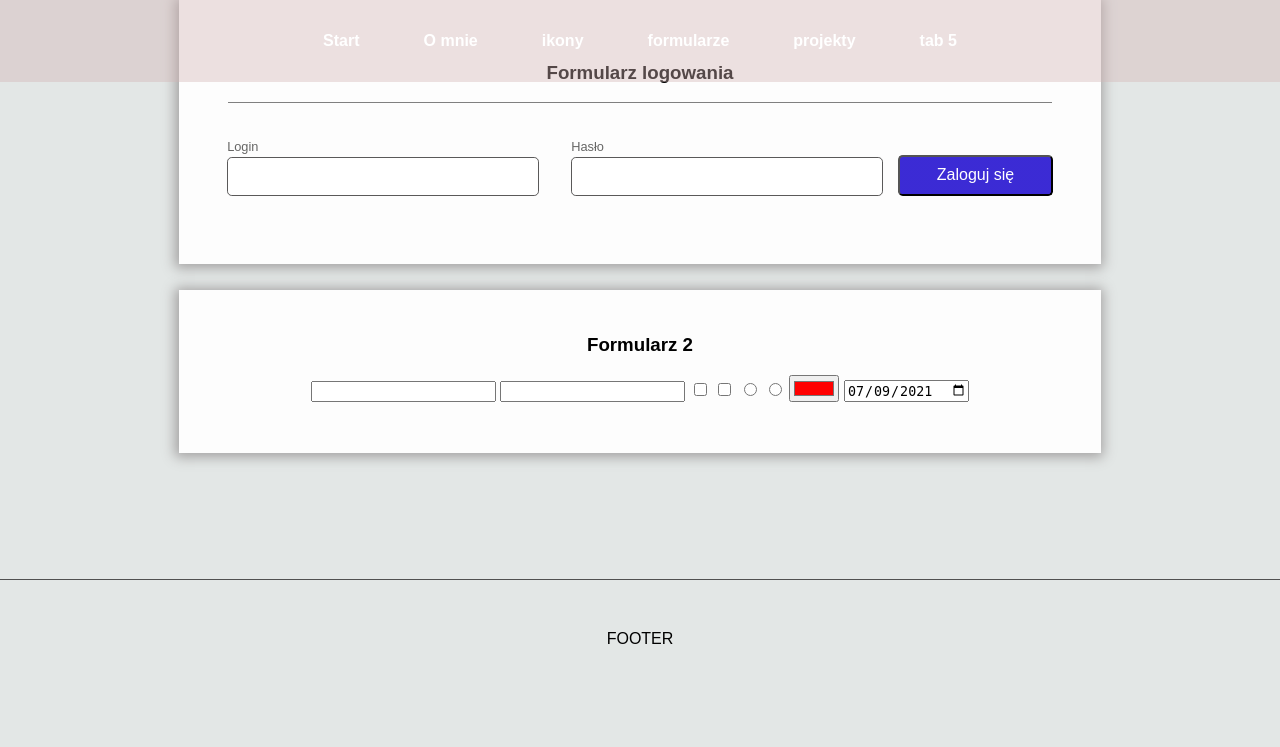
After one commit to karolinascibek/several-small-apps-HTML-CSS-JS, a PHP site: page /forms.php in a window 1280 px wide. The commit adds this page. Shown: the top 747 px of the page. Run offline with PHP 8.4, Linux system fonts and the light colour scheme; some libraries are stand-ins or nearby versions.

Commit message:
nawigacja i szablony zakłdek

```diff
--- /dev/null
+++ b/css/forms_style.css
@@ -0,0 +1,98 @@
+.forms{
+    width: 100%;
+    display: flex;
+    flex-direction: column;
+    align-items: center;
+}
+.form-1-container{
+    margin-bottom: 2%;
+    width: 70%;
+    background: rgb(253, 253, 253);
+    padding:  2% 1%;
+    padding-bottom: 4%;
+    display: flex;
+    flex-direction: column;
+    align-items: center;
+    box-shadow: -1px 1px 12px 3px #A3A1A1;
+    transition: box-shadow 0.2s ease-out 0s;
+}
+
+/* form-1 */
+
+.form-1-name{
+    width: 92%;
+    border-bottom: 1px solid grey;
+    text-align: center;
+    padding: 2% 0;
+}
+
+.form-1{
+    width: 96%;
+    display: flex;
+    justify-content: center;
+    align-items: flex-end;
+}
+.form-1-input-1{
+    font-size: 1rem;
+    color: rgb(60, 60, 61);
+    border-radius: 0.3rem;
+    padding: 3%;
+    border:1px solid rgb(90, 89, 89);
+    width: 94%;
+}
+.input-space{
+    margin-right:0.5rem ;
+}
+.form-1-group{
+    width: 40%;
+    padding: 2%;
+    display: flex;
+    flex-direction: column;
+    justify-content: center;
+}
+.input-1-label{
+    font-size: 0.8rem;
+    padding-bottom: 3px;
+    color: rgb(102, 102, 101);
+}
+.form-1-btn-1{
+    font-size: 1rem;
+    color: rgb(60, 60, 61);
+    border-radius: 0.3rem;
+    padding: 6%;
+    background: rgb(43, 25, 209);
+    /* border-color: -internal-light-dark(rgb(44, 26, 209), rgb(42, 25, 191)); */
+    color: white;
+    background-image:linear-gradient(to bottom, rgba(255,255,255,0.08) 0%,rgba(255,255,255,0.08) 100%);
+}
+
+.form-1-group-btn{
+    width: 20%;
+    padding-left: 0;
+}
+
+@media screen and (max-width: 950px){
+    .form-1{
+        flex-direction: column;
+        align-items: center;
+    }
+    .form-1-group{
+        width: 84%;
+        padding: 1%;
+    }
+    .form-1-group-btn{
+        padding: 2%;
+    }
+    .form-1-btn-1{
+        padding: 4%;
+    }
+    .form-1-name{
+        width: 81%;
+    }
+    .form-1-container{
+        width: 100%;
+        padding: 2% 0;
+    }
+}
+
+/* form 2 */
--- /dev/null
+++ b/css/nav_style.css
@@ -0,0 +1,151 @@
+
+.navigation{
+    display: flex;
+    flex-direction: row;
+    width: 100%;
+    justify-content: center;
+    background: rgba(211, 179, 179,0.4);
+    position: fixed;
+}
+.navigation > a {
+    padding: 2rem;
+    text-decoration: none;
+    color: white;
+    font-weight: bold;
+}
+.navigation > a:hover {
+    background: rgb(216, 146, 146);
+}
+
+.navigation > .box-wrap {
+    display: none;
+    position: relative;
+}
+/* .navigation > .box-wrap > .box-container{
+    display:none;
+} */
+.navigation > .box-wrap > .btn {
+    /* background: rgb(211, 179, 179); */
+    padding: 1.45rem;
+    border: 0;
+    border-left:1px solid rgb(105, 105, 105);
+    background: none;
+}
+.navigation > .box-wrap >  .menu-wrap {
+    display: none;
+    margin: 0;
+    padding: 0;
+    background: rgb(247, 248, 246);
+    width: 50vw;
+}
+.navigation > .box-wrap >  .menu-wrap > a {
+    padding: 1.5rem;
+    text-decoration: none;
+    color: rgb(90, 88, 88) ;
+    padding-left:10% ;
+
+    border-bottom: 1px solid rgb(221, 217, 217) ;
+}
+.navigation > .box-wrap:hover  >  .menu-wrap {
+    display: flex;
+    flex-direction: column;
+    position: absolute;
+    right: 0;
+
+}
+.navigation > .box-wrap > .btn:focus + .menu-wrap  {
+    display: flex;
+    flex-direction: column;
+    position: absolute;
+    right: 0;
+}
+.navigation > .box-wrap > .menu-wrap > a:hover {
+    background: rgb(109, 54, 54);
+    font-size: 1.25rem;
+    color:white;
+}
+
+
+
+@media screen and (max-width: 1050px){
+    .navigation > a {
+        display: none;
+    }
+    .navigation{
+        justify-content: flex-end;
+    }
+    .navigation > .box-wrap{
+        display: block;
+    }
+    .navigation > .box-wrap-2{
+        display: block;
+        /* top: 0;
+        right: 0; */
+    }
+}
+
+@media screen and (max-width: 650px){
+    .navigation > .box-wrap:hover > .menu-wrap{
+        width: 100vw;
+        text-align: center;
+    }
+    .navigation > .box-wrap > .btn:focus + .menu-wrap  {
+        width: 100vw;
+        text-align: center;
+    }
+}
+
+.btn > i{
+    font-size: 2rem;
+    padding: 2px;
+}
+
+/* box-wrap-2 */
+
+/* .box-wrap-2{
+    background: blue;
+    display: none;
+    position: absolute;
+    right: 11.3%;
+    height: 100vh;
+}
+
+.box-wrap-2 > .box-container-2{
+    background: brown;
+    display: flex;
+    flex-direction: column;
+    width: 50vw;
+    justify-self: center;
+
+}
+.box-container-btn {
+    display: flex;
+    flex-direction: column;
+}
+.box-container-2 > button{
+    width: 30%;
+    height: 100%;
+}
+.box-container-2 > .box-container-title{
+    width: 100%;
+    padding: 3%;
+    text-align: center;
+}
+.box-wrap-2 > .box-container-2 > .btn > i{
+    font-size: 2rem;
+    padding: 2px;
+}
+
+.box-wrap-2 > .box-container-2 > .menu-wrap-2{
+    background: cadetblue;
+    display: flex;
+    flex-direction: column;
+}
+
+.box-wrap-2 > .box-container-2 > .menu-wrap-2 > a{
+    background: cadetblue;
+    padding: 3%;
+    margin-left: 2%;
+    text-decoration: none;
+    margin-left: 10%;
+} */
--- a/css/shapes_style.css
+++ b/css/shapes_style.css
@@ -1,11 +1,23 @@
-body{
+body, html{
     background: #e3e7e6;
+    width: 100%;
+    margin: 0;
+    padding: 0;
+    font-family: Arial, Helvetica, sans-serif;
+}
+header{
+    display: flex;
+    flex-direction: column;
+    width: 100%;
 }
 .container{
-
+    min-width: 90%;
+    display: flex;
+    flex-direction: column;
+    align-items: center;
 }
 .row{
-
+    width: 80%;
     display: flex;
     justify-content: center;
     flex-wrap: wrap;
@@ -13,11 +25,18 @@ body{
 .col{
     /** N E S W **/
     margin: 1% 1% 1% 1%;
-    height:300px !important;
-    width: 300px !important;
+    height: 200px ;
+    width:200px ;
     display: flex;
     justify-content: center;
     align-items: center;
+}
+
+@media screen and (max-width: 425px){
+    .col{
+        width: 50%;
+        height: 50vw;
+    }
 }
 .shape{
     border-radius: 50%;
@@ -31,13 +50,7 @@ body{
 }
 
 
-@media screen and (min-width: 650px) {
-    .row{
-
-    }
-}
-
-/** pacman **/
+/* * pacman * */
 
 .packman{
     border-radius: 50%;
@@ -125,7 +138,6 @@ body{
 .cup{
     width: 50%;
     height: 50%;
-    /* background: rgb(141, 66, 66);  */
     display: flex;
     flex-direction: column;
     justify-content: center;
@@ -211,7 +223,7 @@ body{
     width: 40%;
     height: 70%;
     border: 1px solid black;
-    background: white;
+    background: rgb(255, 253, 253);
     border-radius: 50%;
     display: flex;
     flex-direction: column;
--- /dev/null
+++ b/footer/footer.php
@@ -0,0 +1,19 @@
+<footer>
+    <div id="footer" >
+        <div>FOOTER</div>
+    </div>
+</footer>
+</body>
+</html>
+
+<style>
+    #footer{
+        border-top: 1px solid rgb(80,80,80);
+        margin-top: 100px;
+        margin-bottom: 100px;
+        text-align: center;
+    }
+    #footer > div {
+        margin-top: 50px;
+    }
+</style>
--- /dev/null
+++ b/forms.php
@@ -0,0 +1,60 @@
+<?php
+require_once("./header/header.php");
+?>
+
+<div class="forms">
+    <div class="form-1-container">
+        <h3 class="form-1-name" >Formularz logowania</h3>
+        <div class="form-1">
+            <div class="form-1-group ">
+                <label class="input-1-label" for="login-1">Login</label>
+                <input type="text" name="login-1" class="form-1-input-1 ">
+            </div>
+            <div class="form-1-group">
+                <label class="input-1-label" for="password-1">Hasło</label>
+                <input type="password" name="password-1" class="form-1-input-1 ">
+            </div>
+            <div class="form-1-group form-1-group-btn" style="">
+                <input type="submit" class="form-1-btn-1" value="Zaloguj się">
+            </div>
+
+        </div>
+    </div>
+    <!-- form 2 -->
+    <div class="form-1-container">
+        <h3 class="form-2-name" >Formularz 2</h3>
+        <div class="form-2">
+            <input type="text">
+            <input type="text">
+            <input type="checkbox" name="" id="">
+            <input type="checkbox" name="" id="">
+            <input type="radio" name="radio-2" id="">
+            <input type="radio" name="radio-2" id="">
+            <input type="color" id="inp-color" value="#ff0000">
+            <input type="date" id="inp-date" value="">
+
+        </div>
+    </div>
+</div>
+<script>
+    let ipc = document.getElementById("inp-date");
+    let body = document.querySelector("body");
+    function changeColor(event){
+        body.style.background = event.target.value;
+    }
+    ipc.addEventListener("change", changeColor, false);
+    function date(){
+        let date = new Date();
+        date = `${date.getFullYear()}-0${date.getMonth()}-0${date.getDate()}`;
+        return date;
+    }
+    date = new Date();
+    date = `${date.getFullYear()}-0${date.getMonth()}-0${date.getDate()}`;
+    //ipc.value = date;
+    ipc.value = date;
+    console.log(ipc.value);
+</script>
+
+<?php
+require_once("./footer/footer.php");
+?>
--- /dev/null
+++ b/header/header.php
@@ -0,0 +1,70 @@
+<!DOCTYPE html>
+<html lang="en">
+
+<head>
+    <meta charset="UTF-8">
+    <meta http-equiv="X-UA-Compatible" content="IE=edge">
+    <meta name="viewport" content="width=device-width, initial-scale=1.0">
+    <title>Document</title>
+
+    <link rel="stylesheet" href="css/shapes_style.css" type="text/css">
+    <link rel="stylesheet" href="css/nav_style.css" type="text/css">
+    <link rel="stylesheet" href="css/forms_style.css" type="text/css">
+
+    <link rel="stylesheet" href="https://use.fontawesome.com/releases/v5.0.7/css/all.css">
+
+</head>
+
+<body>
+
+    <?php
+    $nav = [
+        "Start" => "./index.php",
+        "O mnie" => "./about.php",
+        "ikony" => "./shapes.php",
+        "formularze" => "./forms.php",
+        "projekty" => "./projects.php",
+        "tab 5" => "./index.php",
+    ];
+
+    ?>
+    <header>
+        <div class="navigation">
+            <?php foreach ($nav as $key => $value) { ?>
+                <a href="<?= $value ?>"> <?= $key ?> </a>
+            <?php } ?>
+            <!-- <a href="./index.php"> </a>
+            <a href="./shapes.php">ikony</a>
+            <a href="./shapes.php">formularze </a>
+            <a href="./shapes.php">projekty</a>
+            <a href="./shapes.php">ikony</a>
+            <a href="./shapes.php">ikony</a> -->
+            <!-- <div class="box-wrap-2">
+                <div class="box-container-2">
+                    <button class="btn" type="submit">
+                        <i class="fas fa-bars"></i>
+                    </button>
+                    <div class="box-container-title"> Menu</div>
+                    <div class="menu-wrap-2">
+                        <?php foreach ($nav as $key => $value) { ?>
+                            <a href="<?= $value ?>"> <?= $key ?> </a>
+                        <?php } ?>
+                    </div>
+                </div>
+            </div> -->
+
+            <div class="box-wrap">
+                <button class="btn" type="submit">
+                    <i class="fas fa-bars"></i>
+                </button>
+                <div class="menu-wrap">
+                    <?php foreach ($nav as $key => $value) { ?>
+                        <a href="<?= $value ?>"> <?= $key ?> </a>
+                    <?php } ?>
+                </div>
+            </div>
+        </div>
+
+    </header>
+    <div >
+    </div>
--- a/icons/heart.php
+++ b/icons/heart.php
@@ -15,8 +15,9 @@
         var triangle = document.querySelector("#shape-triangle");
         var cir = document.querySelector("#ear-heart");
         var width = cir.offsetWidth;
+        var hight = cir.offsetHeight;
 
-        triangle.style.borderTop = "70px solid rgb(197, 37, 37)";
+        triangle.style.borderTop = `${hight}px solid rgb(197, 37, 37)`;
         triangle.style.borderLeft = `${width}px solid transparent`;
         triangle.style.borderRight = `${width}px solid transparent`;
     }
```
Also changed, not shown: about.php (added, +11 -0 lines), icons/cat.php (+5 -2 lines), index.php (added, +30 -0 lines), projects.php (added, +11 -0 lines), shapes.php (+6 -16 lines), test.html (added, +46 -0 lines), icons/box-menu.php (added), img/forest.jpg (added), nav/nav_css.php (added).
